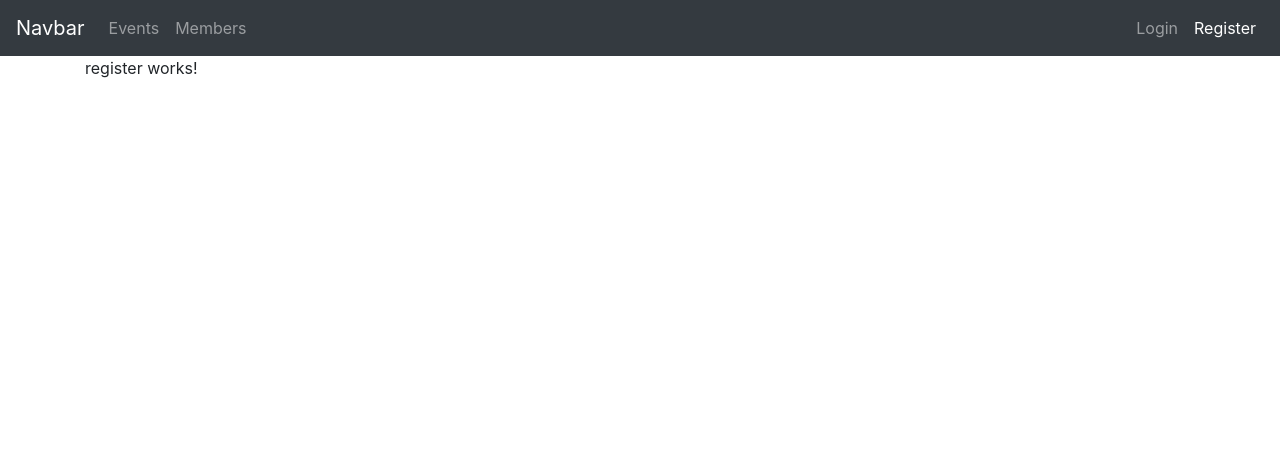
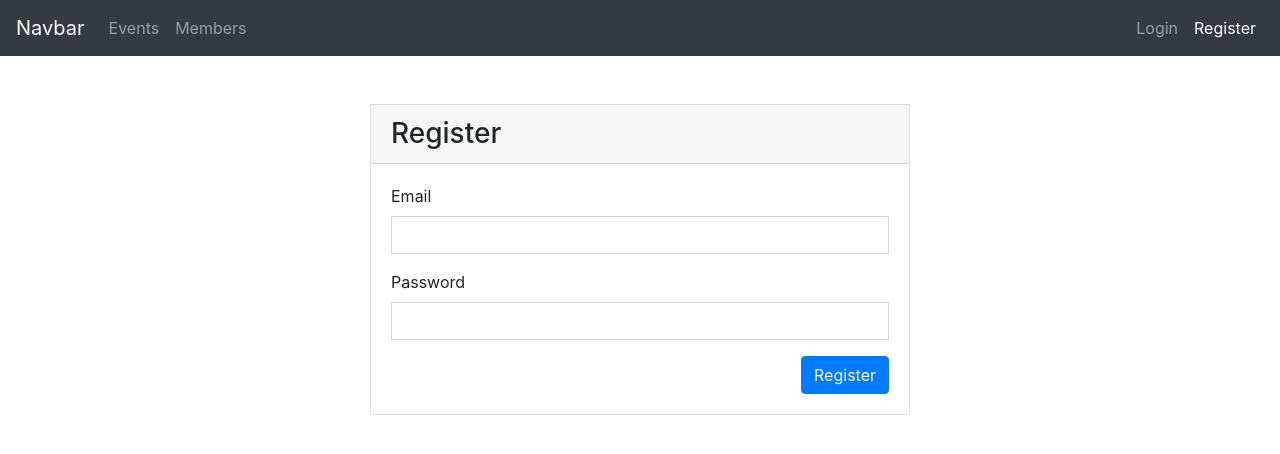
Before and after one commit to shahriariqbal/auth-flow-service, an Angular app in the folder ngApp/: page /register in a window 1280 px wide. Shown: the top 454 px of the page. Built offline with nearby package versions, Linux system fonts and the light colour scheme.

Commit message:
implemented user registration ui

```diff
--- a/ngApp/src/app/app.module.ts
+++ b/ngApp/src/app/app.module.ts
@@ -1,5 +1,7 @@
 import { BrowserModule } from '@angular/platform-browser';
 import { NgModule } from '@angular/core';
+
+import { FormsModule } from '@angular/forms';
 
 import { AppRoutingModule } from './app-routing.module';
 import { AppComponent } from './app.component';
@@ -18,6 +20,7 @@
   ],
   imports: [
     BrowserModule,
+    FormsModule,
     AppRoutingModule
   ],
   providers: [],
--- a/ngApp/src/app/register/register.component.html
+++ b/ngApp/src/app/register/register.component.html
@@ -1 +1,25 @@
-<p>register works!</p>
+<!-- <p>register works!</p> -->
+<div class="row pt-5">
+    <div class="col-md-6 mx-auto">
+        <div class="card rounded-0">
+            <div class="card-header">
+                <h3 class="mb-0"> Register </h3>
+            </div>
+            <div class="card-body">
+                <form class="form">
+                    <div class="form-group">
+                        <label for=""> Email </label>
+                        <input [(ngModel)]="registerUserData.email" name="email" type="text" class="form-control rounded-0" required>
+                    </div>
+                    <div class="form-group">
+                        <label for=""> Password </label>
+                        <input [(ngModel)]="registerUserData.password" name="password" type="password" class="form-control rounded-0" required>
+                    </div>
+                    <button (click)="registerUser()" type="button" class="btn btn-primary float-right"> Register </button>
+
+                </form>
+
+            </div>
+        </div>
+    </div>
+</div>
--- a/ngApp/src/app/register/register.component.ts
+++ b/ngApp/src/app/register/register.component.ts
@@ -7,9 +7,15 @@
 })
 export class RegisterComponent implements OnInit {
 
+  registerUserData = {}
+
   constructor() { }
 
   ngOnInit(): void {
   }
 
+  registerUser(){
+    console.log(this.registerUserData);
+  }
+
 }
```
